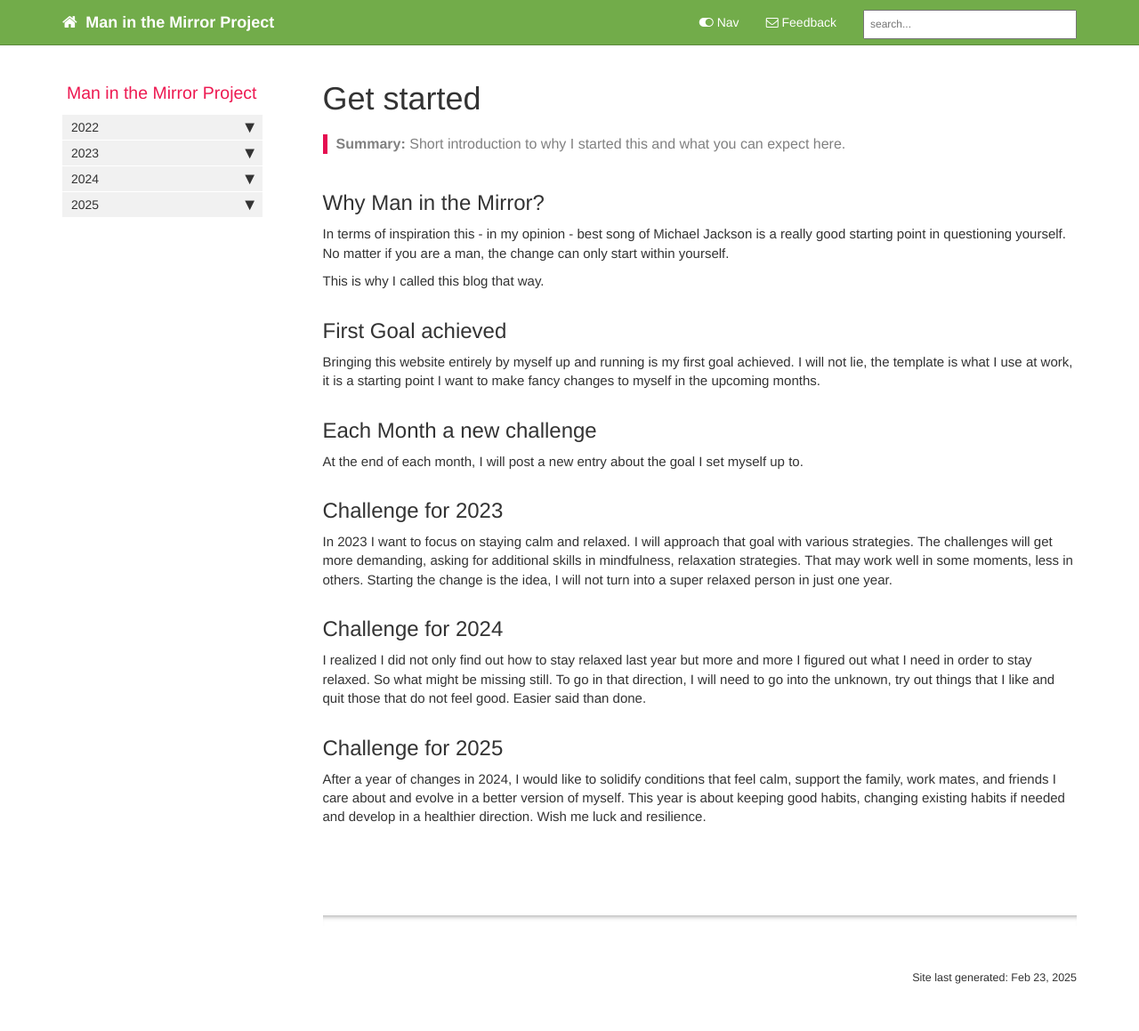
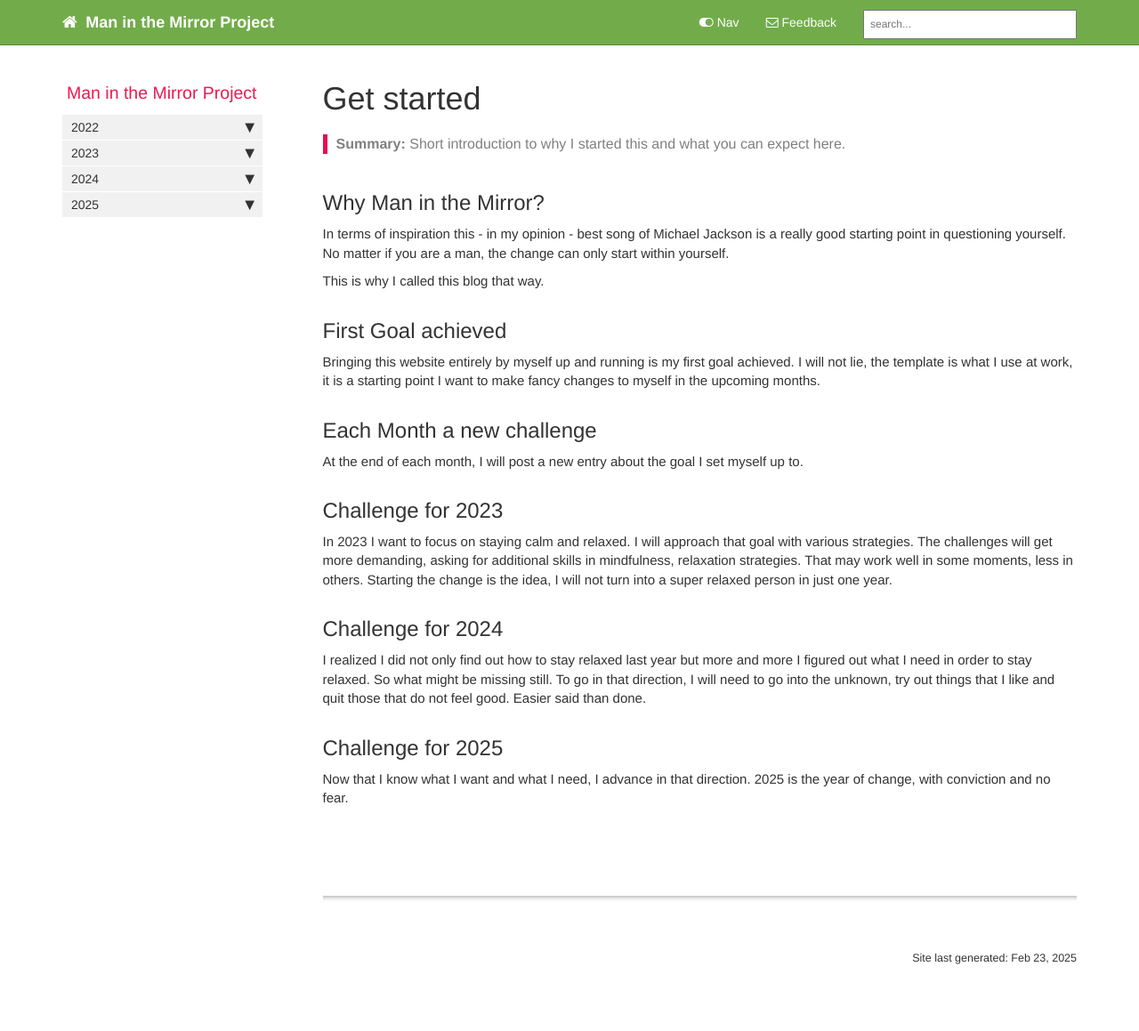
Before and after one commit to bunkeak/my-jekyll-website, a Jekyll site: the page built from index.md, in a window 1280 px wide. Shown: the whole page at 89% size. Built offline with Jekyll 4.4.1, drawn with Linux system fonts in a browser that asks for light colours; comment, search, counter and statistics services are not loaded; after the commit the page ends 1137 px from its top, so only the background shows below that.

Commit message:
entry February done

```diff
--- a/_data/sidebars/mydoc_sidebar.yml
+++ b/_data/sidebars/mydoc_sidebar.yml
@@ -85,5 +85,8 @@ entries:
     - title: Highlights end of last Year
       url: /highlights-end-of-last-year.html
       output: web, pdf
+    - title: Ready, set and go
+      url: /ready-set-and-go.html
+      output: web, pdf
 
 # Copyright 2021 Google LLC
--- a/index.md
+++ b/index.md
@@ -32,4 +32,4 @@ I realized I did not only find out how to stay relaxed last year but more and mo
 
 ## Challenge for 2025
 
-After a year of changes in 2024, I would like to solidify conditions that feel calm, support the family, work mates, and friends I care about and evolve in a better version of myself. This year is about keeping good habits, changing existing habits if needed and develop in a healthier direction. Wish me luck and resilience.
+Now that I know what I want and what I need, I advance in that direction. 2025 is the year of change, with conviction and no fear.
```
